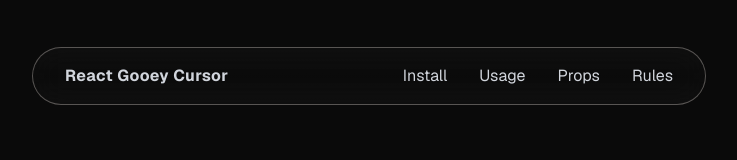
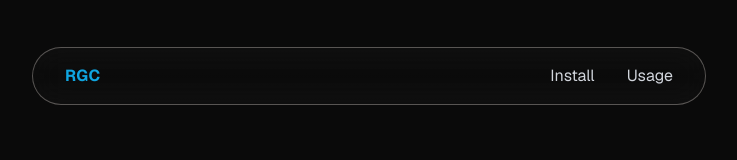
Before and after one commit to sina-byn/react-gooey-cursor, a Next.js app: page / in a window 1280 px wide. Shown: the top 160 px of the page, without its empty margins (271-1008 px from the left). Built offline with nearby package versions, Linux system fonts and the light colour scheme.

Commit message:
chore: header links updated

```diff
--- a/components/header.tsx
+++ b/components/header.tsx
@@ -13,8 +13,6 @@
 const ITEMS: NavItem[] = [
   { label: 'Install', href: '#installation' },
   { label: 'Usage', href: '#usage' },
-  { label: 'Props', href: '#props' },
-  { label: 'Rules', href: '#rules' },
 ];
 
 export function Header() {
@@ -32,8 +30,8 @@
             <button type='button' onClick={handleToggle} className='sm:hidden'>
               <MenuIcon />
             </button>
-            <a href='#top' className='font-bold tracking-wide px-2'>
-              React Gooey Cursor
+            <a href='#top' className='text-brand font-bold tracking-wide px-2'>
+              RGC
             </a>
           </div>
 
```
